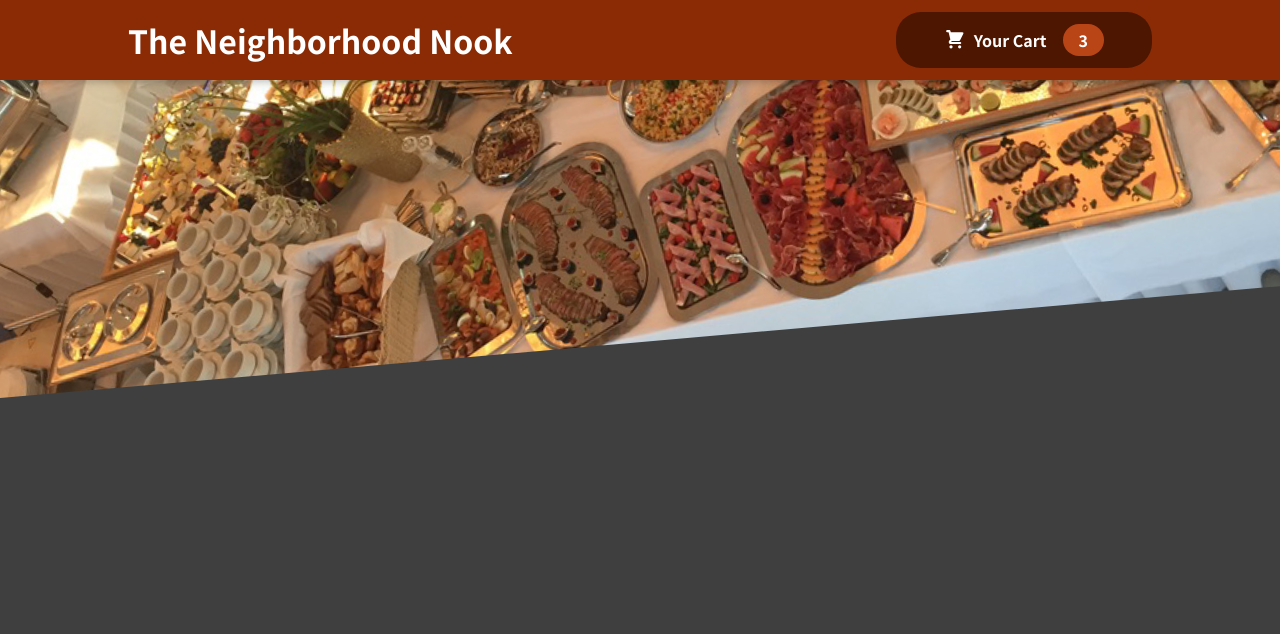
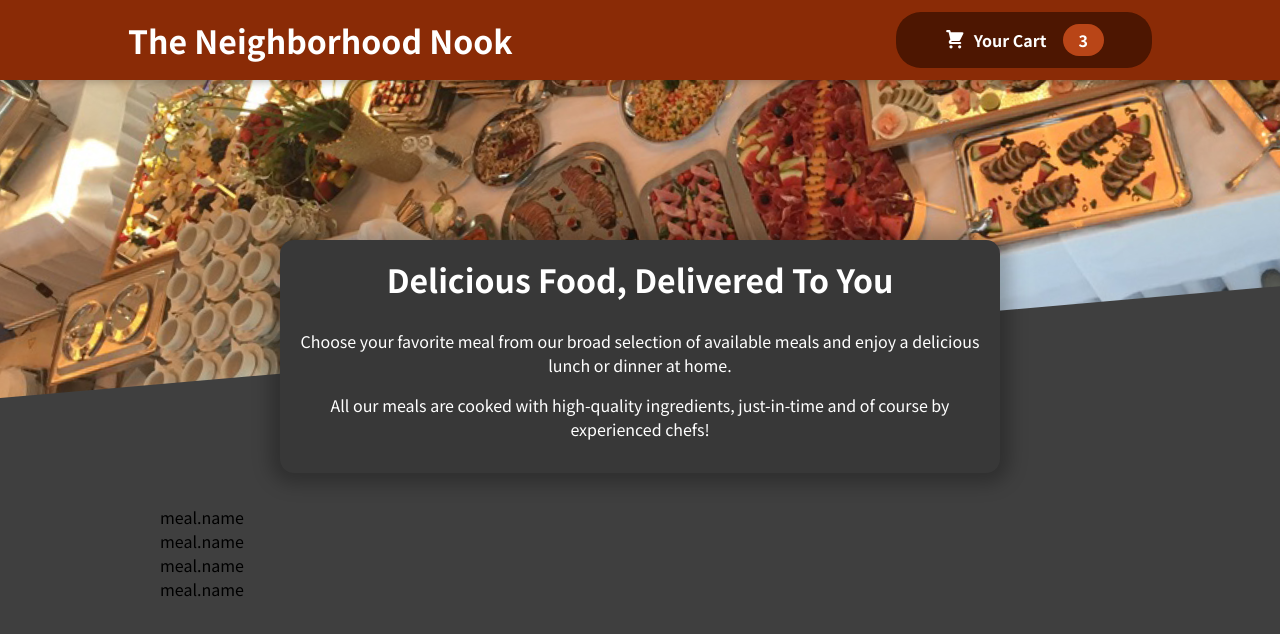
Before and after one commit to haiderali780/Online-Restaurant-Ordering-App, a React (Create React App) app: page / in a window 1280 px wide. Shown: the top 634 px of the page. Built offline with nearby package versions, Linux system fonts and the light colour scheme.

Commit message:
adding a meals component

```diff
--- a/src/App.js
+++ b/src/App.js
@@ -1,12 +1,14 @@
-import {Fragment} from 'react'
-import Header from './components/Layout/Header';
+import { Fragment } from "react";
+import Header from "./components/Layout/Header";
+import Meals from "./components/Meals/Meals";
 function App() {
   return (
-  <Fragment>
-  <Header>
-
-  </Header>
-  </Fragment>
+    <Fragment>
+      <Header />
+      <main>
+        <Meals />
+      </main>
+    </Fragment>
   );
 }
 
--- /dev/null
+++ b/src/components/Meals/AvailableMeals.js
@@ -0,0 +1,38 @@
+import classes from './AvailableMeals.module.css'
+
+const DUMMY_MEALS = [
+  {
+    id: "m1",
+    name: "Sushi",
+    description: "Finest fish and veggies",
+    price: 22.99,
+  },
+  {
+    id: "m2",
+    name: "Schnitzel",
+    description: "A german specialty!",
+    price: 16.5,
+  },
+  {
+    id: "m3",
+    name: "Barbecue Burger",
+    description: "American, raw, meaty",
+    price: 12.99,
+  },
+  {
+    id: "m4",
+    name: "Green Bowl",
+    description: "Healthy...and green...",
+    price: 18.99,
+  },
+];
+
+const AvailableMeals = () => {
+  const mealList = DUMMY_MEALS.map((meal) => <li>meal.name</li>);
+  return (
+    <section className={classes.meals}>
+      <ul>{mealList}</ul>
+    </section>
+  );
+};
+export default AvailableMeals;
--- /dev/null
+++ b/src/components/Meals/AvailableMeals.module.css
@@ -0,0 +1,24 @@
+.meals {
+    max-width: 60rem;
+    width: 90%;
+    margin: 2rem auto;
+    animation: meals-appear 1s ease-out forwards;
+  }
+
+  .meals ul {
+    list-style: none;
+    margin: 0;
+    padding: 0;
+  }
+
+  @keyframes meals-appear {
+    from {
+      opacity: 0;
+      transform: translateY(3rem);
+    }
+
+    to {
+      opacity: 1;
+      transform: translateY(0);
+    }
+  }
--- /dev/null
+++ b/src/components/Meals/Meals.js
@@ -0,0 +1,14 @@
+import AvailableMeals from "./AvailableMeals";
+import MealsSummary from "./MealsSummary";
+import {Fragment} from 'react'
+const Meals=()=>
+{
+return(
+    <Fragment>
+        <MealsSummary/>
+        <AvailableMeals/>
+    </Fragment>
+);
+}
+
+export default Meals;
--- /dev/null
+++ b/src/components/Meals/MealsSummary.js
@@ -0,0 +1,19 @@
+import classes from "./MealsSummary.module.css";
+
+const MealsSummary = () => {
+  return (
+    <section className={classes.summary}>
+      <h2>Delicious Food, Delivered To You</h2>
+      <p>
+        Choose your favorite meal from our broad selection of available meals
+        and enjoy a delicious lunch or dinner at home.
+      </p>
+      <p>
+        All our meals are cooked with high-quality ingredients, just-in-time and
+        of course by experienced chefs!
+      </p>
+    </section>
+  );
+};
+
+export default MealsSummary;
--- /dev/null
+++ b/src/components/Meals/MealsSummary.module.css
@@ -0,0 +1,18 @@
+.summary {
+    text-align: center;
+    max-width: 45rem;
+    width: 90%;
+    margin: auto;
+    margin-top: -10rem;
+    position: relative;
+    background-color: #383838;
+    color: white;
+    border-radius: 14px;
+    padding: 1rem;
+    box-shadow: 0 1px 18px 10px rgba(0, 0, 0, 0.25);
+  }
+
+  .summary h2 {
+    font-size: 2rem;
+    margin-top: 0;
+  }
```
